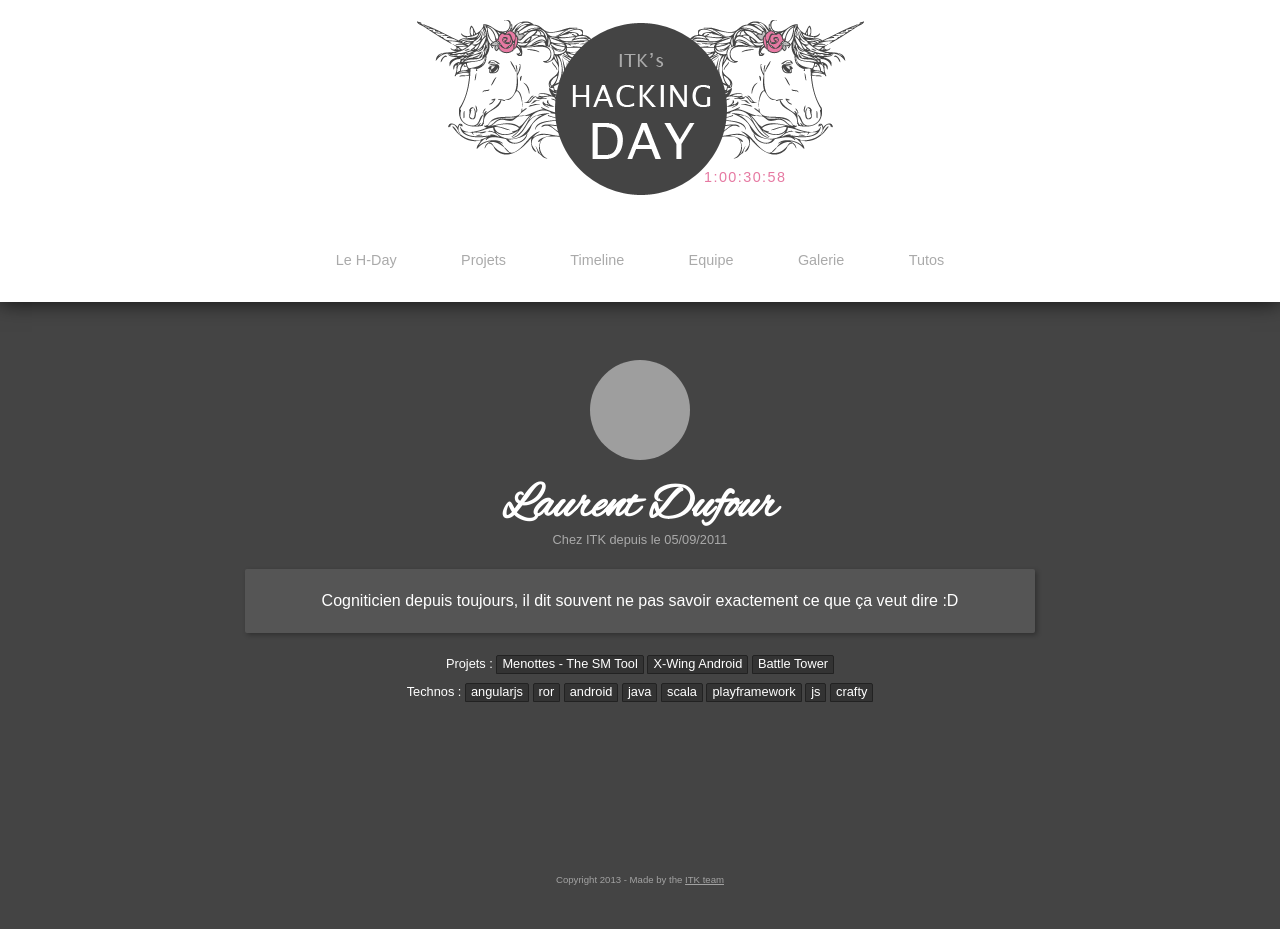
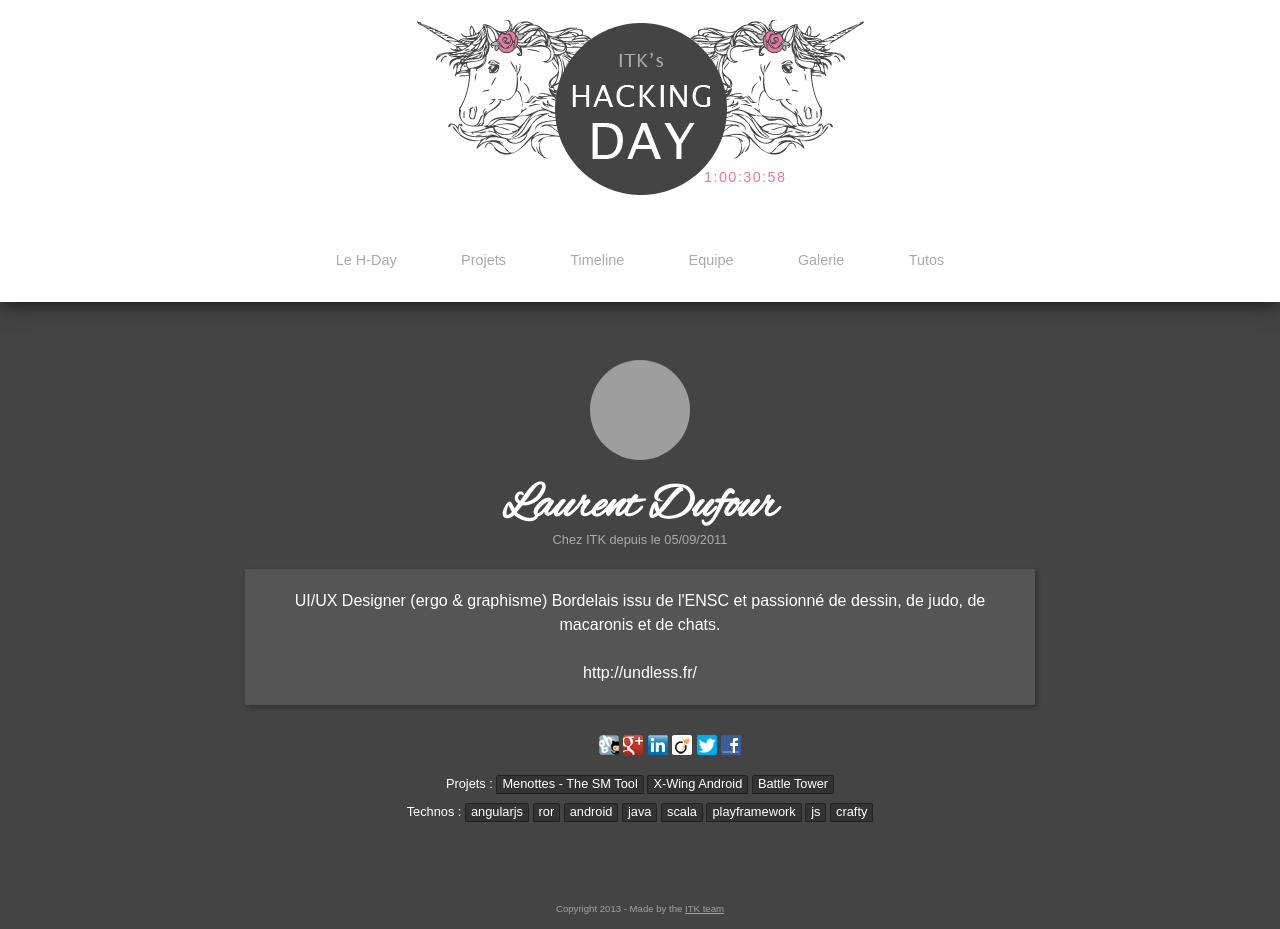
Before and after one commit to melanie-konig/site-h-day, a Jekyll site: the page built from _posts/membres/2011-09-05-laurent.md, in a window 1280 px wide. Built offline with Jekyll 4.4.1, drawn with Linux system fonts in a browser that asks for light colours; before the commit the page ends 900 px from its top, so only the background shows below that; grey boxes are pictures that could not be loaded.

Commit message:
Update 2011-09-05-laurent.md

```diff
--- a/_posts/membres/2011-09-05-laurent.md
+++ b/_posts/membres/2011-09-05-laurent.md
@@ -2,14 +2,14 @@
 layout: equipe
 nom: Dufour
 prenom: Laurent
-bio: "Cogniticien depuis toujours, il dit souvent ne pas savoir exactement ce que ça veut dire :D"
+bio: "UI/UX Designer (ergo & graphisme) Bordelais issu de l'ENSC et passionné de dessin, de judo, de macaronis et de chats."
 categories: [equipes]
-photo: "http://itkweb.github.io/site-h-day/images/h-day-logo.png"
-github:
-facebook:
-twitter:
-viadeo:
-linkedin:
-googleplus:
-blog:
+photo: "https://scontent-a.xx.fbcdn.net/hphotos-frc1/s720x720/430830_4816001405412_1923015514_n.jpg"
+github: https://github.com/laurentdufour
+facebook: https://www.facebook.com/laurent.dufour.3152
+twitter: https://twitter.com/_LaurentDufour
+viadeo: fr.viadeo.com/fr/profile/laurent.dufour1492
+linkedin: http://fr.linkedin.com/pub/laurent-dufour/33/49/30
+googleplus: https://plus.google.com/u/0/107033330099598983714/posts?tab=XX
+blog: http://undless.fr/
 ---
```
